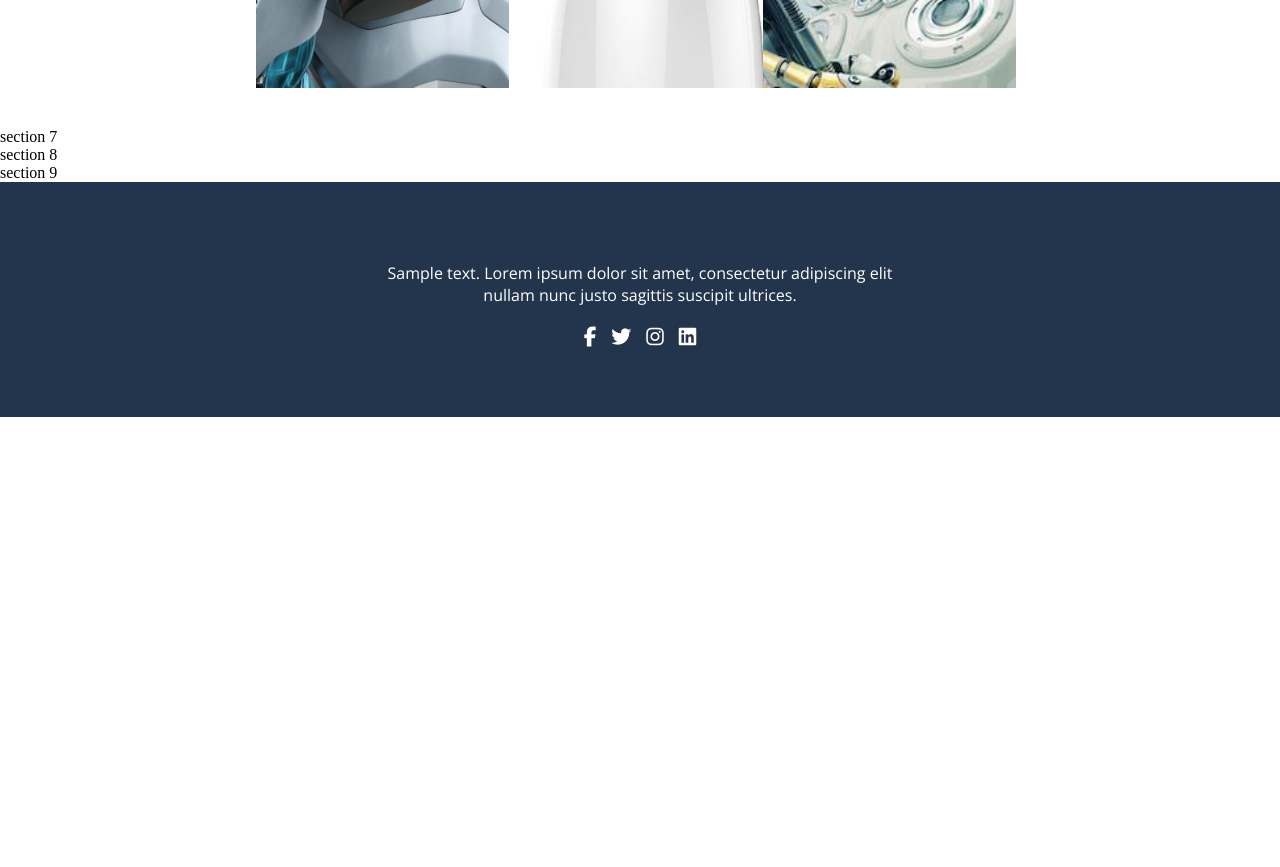
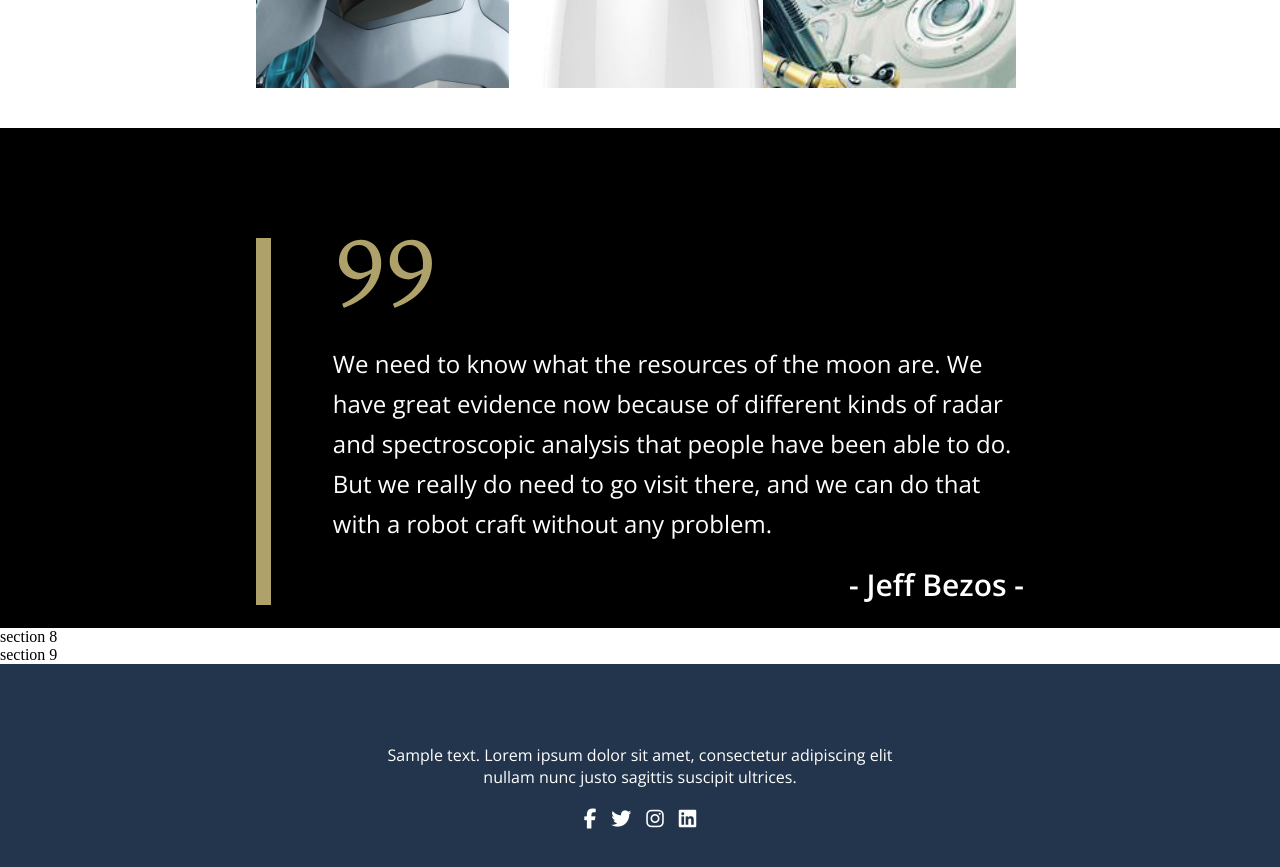
Before and after one commit to SanThorjf/robots, a plain HTML site: page index.html in a window 1280 px wide. Shown: the part 4040-4907 px from the top of the page. Before the commit the page ends 4457 px from the top, so only its background shows below. Drawn offline with nearby package versions, Linux system fonts and the light colour scheme.

Commit message:
Construção da section ninety-nine

```diff
--- a/css/style.css
+++ b/css/style.css
@@ -14,6 +14,7 @@
     --colors-black: #1a1a1a;
     --bg-gold: #aea16a;
     --bg-graydark: #333333;
+    --bg-black: #000;
 }
 
 .container {
@@ -21,6 +22,7 @@
     display: flex;
     flex-direction: column;
 }
+
 
 /* HEADER */
 .header {
@@ -305,6 +307,45 @@
 }
 
 
+.ninety-nine {
+    width: 100%;
+    height: 500px;
+    background-color: black;
+}
+.container-ninetynine {
+    width: 60%;
+    margin: 0 auto;
+    display: flex;
+    padding: 110px 0px;
+}
+.container-ninetynine-bar {
+    width: 10%;
+    padding-right: 70px;
+}
+.ninetynine-bar {
+    width: 15px;
+    height: 100%;
+    background-color: var(--bg-gold);
+}
+.ninetynine-content {
+    color: var(--colors-white);
+}
+.ninetynine-content img{
+    width: 104px;
+    height: 72px;
+    margin-bottom: 30px;
+}
+.ninetynine-content p {
+    font: 300 24px var(--font-primary);
+    line-height: 40px;
+}
+.ninetynine-content h5 {
+    font: 600 30px var(--font-primary);
+    margin-top: 20px;
+    text-align: end;
+}
+
+
 /* FOOTER */
 .footer {
     width: 100%;
--- a/index.html
+++ b/index.html
@@ -138,8 +138,23 @@
                         </div>
                     </div>
                 </section>
-                <section>
-                    section 7
+                <section class="ninety-nine">
+                    <dic class="container-ninetynine">
+                        <div class="container-ninetynine-bar">
+                            <div class="ninetynine-bar"></div>
+                        </div>
+                        <div class="ninetynine-content">
+                            <img src="./images/nine-nine.svg" alt="number ninety-nine">
+                            <p>
+                                We need to know what the resources of the moon are.
+                                We have great evidence now because of different kinds
+                                of radar and spectroscopic analysis that people have
+                                been able to do. But we really do need to go visit there,
+                                and we can do that with a robot craft without any problem.
+                            </p>
+                            <h5>- Jeff Bezos -</h5>
+                        </div>
+                    </dic>
                 </section>
                 <section>
                     section 8
```
Also changed, not shown: images/nine-nine.svg (added).
